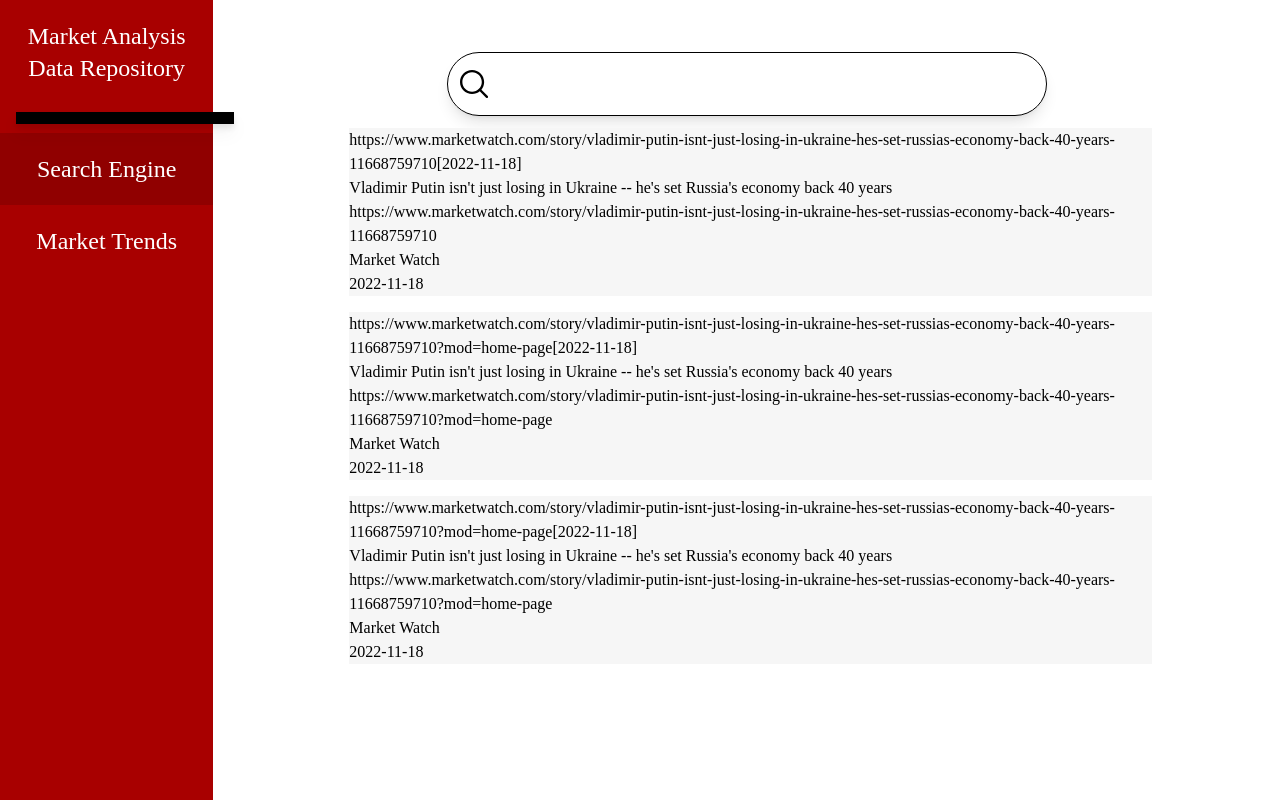
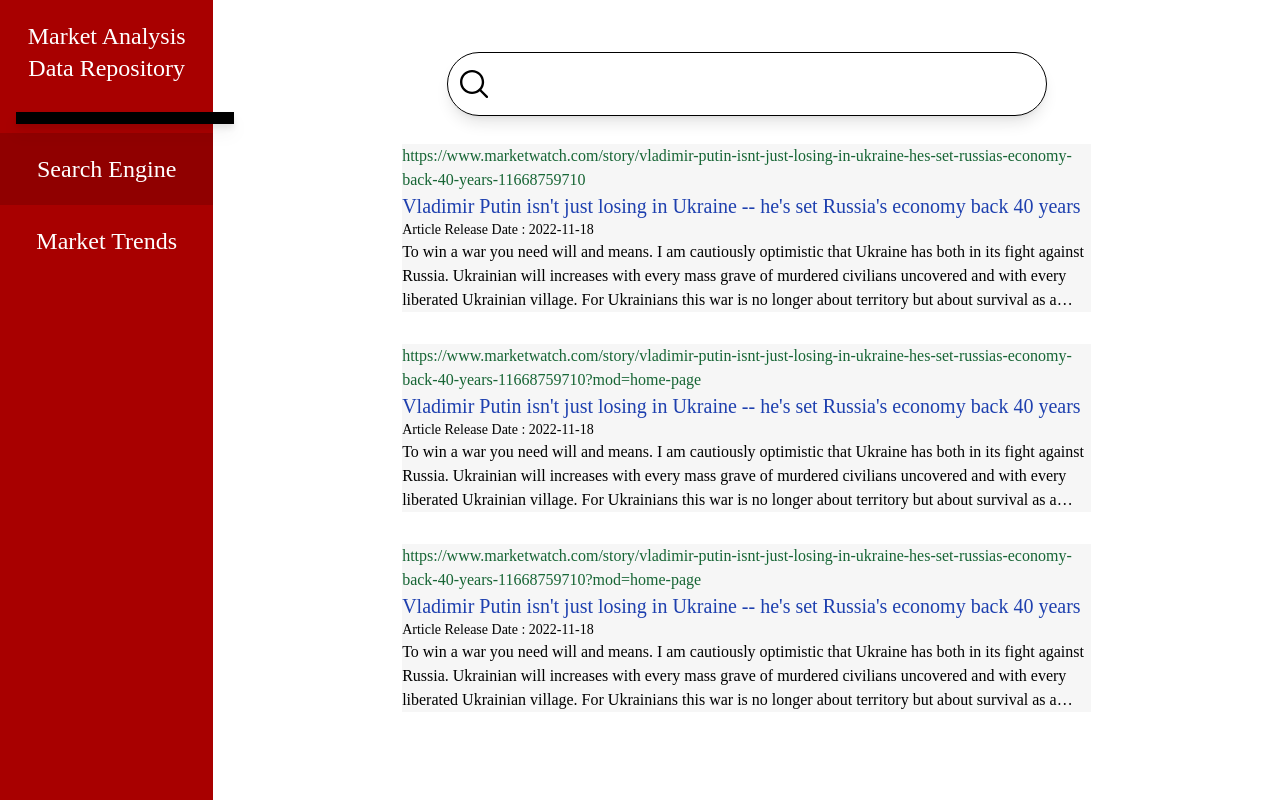
Before and after one commit to VermaSankalp/FYP_search_engine, a React (Create React App) app: page /search-results in a window 1280 px wide. Built offline with nearby package versions, Linux system fonts and the light colour scheme.

Commit message:
display results formatting

```diff
--- a/package.json
+++ b/package.json
@@ -39,6 +39,7 @@
     ]
   },
   "devDependencies": {
+    "@tailwindcss/line-clamp": "^0.4.2",
     "tailwindcss": "^3.2.4"
   }
 }
--- a/src/common/Components/DisplayResults.tsx
+++ b/src/common/Components/DisplayResults.tsx
@@ -12,14 +12,18 @@
 const DisplayResults = ({id, title, source, sourceName, releaseDate, content} : DisplayResultsProps) : JSX.Element => {
 
     return (
-        <div className='ml-2 text-left font-source-sans-pro'>
+        <div className='mx-auto w-[85%] text-left font-source-sans-pro'>
             <div className='bg-[#f6f6f6]'>
-                <p>{id}</p>
-                <p>{title}</p>
-                <p>{source}</p>
-                <p>{sourceName}</p>
-                <p>{releaseDate}</p>
-                {/* <p>{content}</p> */}
+                <div className='text-green-800'>
+                    {source}
+                </div>
+                <a href={source} className="text-blue-800 font-medium text-xl hover:underline">{title}</a>
+                <div className='text-sm'>
+                    Article Release Date : {releaseDate}
+                </div>
+                <div className='text-ellipsis line-clamp-3'>
+                    {content}
+                </div>
             </div>
         </div>
     )
--- a/src/common/Components/InputField.tsx
+++ b/src/common/Components/InputField.tsx
@@ -1,7 +1,5 @@
 import React from "react";
-import { ReactComponent as MagGlassSvg } from '../../assets/svgs/mag-glass.svg';
-
-
+import { MagGlassSvg } from "../../assets/svgs";
 
 type InputFieldProps = {
     customStyles : string[];
--- a/src/index.css
+++ b/src/index.css
@@ -1,6 +1,7 @@
 @tailwind base;
 @tailwind components;
 @tailwind utilities;
+
 
 @import url('https://fonts.googleapis.com/css2?family=Source+Sans+Pro:wght@300;400&display=swap');
 
--- a/src/pages/SearchResults.js
+++ b/src/pages/SearchResults.js
@@ -70,14 +70,14 @@
         // </div>
         <>
             <div className="px-32 py-[52px] z-10 relative overflow-auto h-full font-source-sans-pro">
-                <div className="flex flex-col gap-4">
+                <div className="flex flex-col gap-4 mb-4">
                     <div className="mx-auto">
                         <InputField customStyles={["py-4", "w-[600px]", "text-2xl"]} query={query} inputCallback={(query) => setQuery(query)} onKeyDownCallback={() => {
                             navigateWithQuery(query);
                         }}/>
                     </div>
                 </div>
-                <div className="flex flex-col gap-4">
+                <div className="flex flex-col gap-8">
                 {
                     mockData.map((record) => {
                         return (
--- a/tailwind.config.js
+++ b/tailwind.config.js
@@ -7,5 +7,7 @@
       'source-sans-pro': ['"Source Sans Pro"']
     },
   },
-  plugins: [],
+  plugins: [
+      require('@tailwindcss/line-clamp'),
+  ],
 }
```
Also changed, not shown: src/assets/svgs/index.js (renamed from src/assets/svgs/index.tsx), 2 other files (tests, documents, lock files or other folders).
